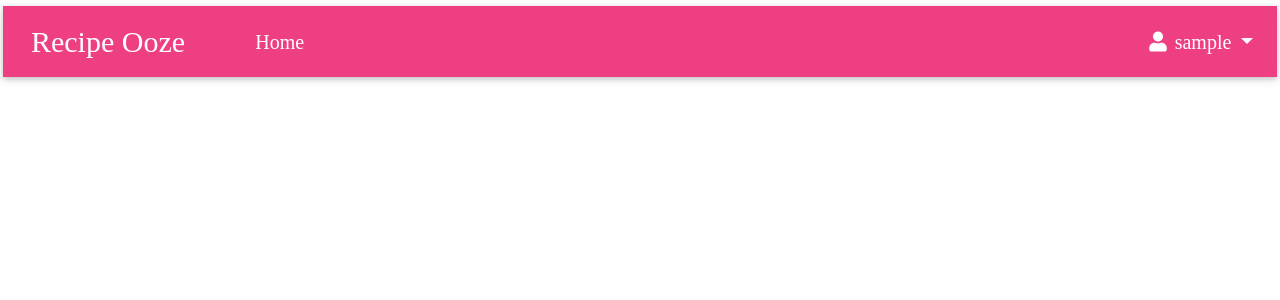
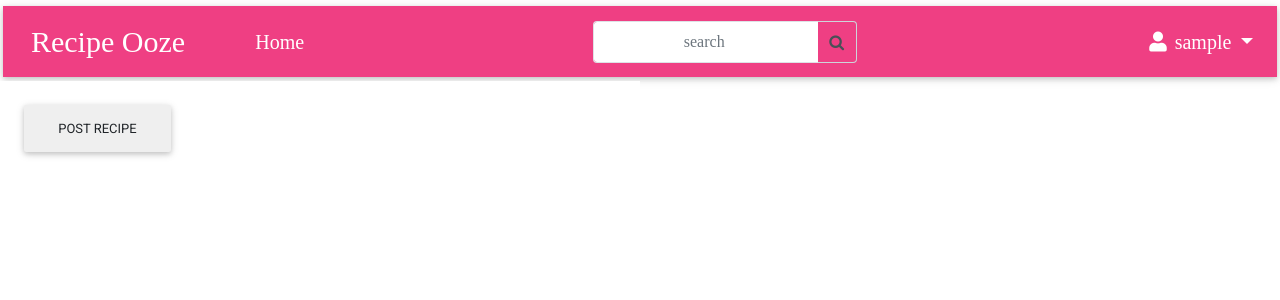
Before and after one commit to alvynah/recipeoozeApi, a Django app: page / in a window 1280 px wide. Shown: the top 300 px of the page. Run offline with Django 3.2, Linux system fonts and the light colour scheme; the visitor is signed in with stand-in values (Sample User, id 1); data that the repository does not hold is empty; some libraries are stand-ins or nearby versions.

Commit message:
Add search function

```diff
--- a/recipe/forms.py
+++ b/recipe/forms.py
@@ -10,3 +10,19 @@ class SignUpForm(UserCreationForm):
     class Meta:
         model = User
         fields = ('username', 'fullname', 'email', 'password1','password2')
+
+class UserUpdateForm(forms.ModelForm):
+    email = forms.EmailField(max_length=254, help_text='Required. Inform a valid email address.')
+
+    class Meta:
+        model = User
+        fields = ('username', 'email')
+class UserProfileForm(forms.ModelForm):
+    class Meta:
+        model = Profile
+        fields = ('name',  'bio', 'prof_pic')
+
+class UploadRecipeForm(forms.ModelForm):
+    class Meta:
+        model = Recipe
+        exclude = ['user']
--- a/recipe/models.py
+++ b/recipe/models.py
@@ -58,6 +58,12 @@ class Recipe(models.Model):
     category=models.ForeignKey(Category,on_delete=models.CASCADE,null=True)
     user=models.ForeignKey(Profile,on_delete=models.CASCADE,related_name='recipe')
 
+    class Meta:
+        '''
+        Class method to display images by date published
+        '''
+        ordering = ["-pk"]
+
     def __str__(self):
         return self.name
 
@@ -73,3 +79,10 @@ class Recipe(models.Model):
     def update_recipe(cls,id,name):
         update = cls.objects.filter(id=id).update(name=name)
         return update
+    @classmethod
+    def get_recipe_by_id(cls,name):
+        recipe=Recipe.objects.filter(name=name)
+        return recipe
+    @classmethod
+    def search_profile(cls, search_term):
+        return cls.objects.filter(ingredient__icontains=search_term).all()
--- a/recipe/templates/recipe/index.html
+++ b/recipe/templates/recipe/index.html
@@ -1,4 +1,30 @@
 {% extends 'recipe/base.html' %}{% load crispy_forms_tags %} {% block content %}{{block.super}}
+
+<div class="col-md-6">
+    <div class="row" style="background-color:white;">
+        <button class="btn uploadButton ml-4 mb-3 mt-4" data-toggle="modal" data-target="#imageUpload">
+			Post Recipe
+		</button>
+        <div class="modal fade" id="imageUpload" tabindex="-1" role="dialog" aria-labelledby="exampleModalCenterTitle" aria-hidden="true">
+            <div class="modal-dialog modal-dialog-centered" role="document">
+                <div class="modal-content">
+                    <div class="modal-header">
+                        <h5 class="modal-title" id="exampleModalLongTitle">Post Recipe</h5>
+                        <button type="button" class="close" data-dismiss="modal" aria-label="Close">
+							<span aria-hidden="true">&times;</span>
+						</button>
+                    </div>
+                    <div class="modal-body uploadForm">
+                        <form action="" method="post" enctype="multipart/form-data" novalidate>
+                            {% csrf_token %} {{ form|crispy }}
+                            <button class="btn btn-sm btn-success">Post</button>
+
+                        </form>
+                    </div>
+                </div>
+            </div>
+        </div>
+    </div>
     <div class="row mt-5">
 
 
--- a/recipe/templates/recipe/navbar.html
+++ b/recipe/templates/recipe/navbar.html
@@ -12,6 +12,16 @@
             </li>
 
         </ul>
+        <form class="mb-0 ml-auto mr-auto" id="searchform" action="{% url 'search_results' %}" role="search">
+
+            <div class="input-group">
+                <input class="form-control py-2 border-right-0  border text-center" type="search" placeholder="search" id="searching" name="search_profile">
+                <span class="input-group-append">
+				<button class="input-group-text bg-transparent border-left-0 sm" type="submit"><i
+						class="fa fa-search "></i></button>
+			</span>
+            </div>
+        </form>
 
         <ul class="navbar-nav ml-auto">
 
@@ -21,7 +31,7 @@
                 <a class="nav-link dropdown-toggle" data-toggle="dropdown">
                     <i class="fas fa-user"></i>&nbsp;<strong>{{user.username}}</strong> </a>
                 <div class="dropdown-menu">
-                    <a class="dropdown-item" href=""><i
+                    <a class="dropdown-item" href=" {%url 'profile' user.username %}"><i
 							class="far fa-user"></i>&nbsp; My account</a>
                     <a class="dropdown-item" href="/logout"><i
 							class="fas fa-sign-out-alt"></i>&nbsp; Log out</a>
--- a/recipe/templates/recipe/user_profile.html
+++ b/recipe/templates/recipe/user_profile.html
@@ -18,7 +18,7 @@
                                 </div>
 
                                 <div class="post-details mt-3 mb-3">
-                                    <span class="mr-5"><strong>{{user_profile.recipe.count}} Recipe {{user_profile.recipe.count|pluralize}}</strong></span>
+                                    <span class="mr-5"><strong>{{user_profile.profile.recipe.count}} Recipe {{user_profile.recipe.count|pluralize}}</strong></span>
                                 </div>
                                 <h5><strong>{{ user_profile.profile.name }}</strong>
                                 </h5>
--- a/recipe/urls.py
+++ b/recipe/urls.py
@@ -7,7 +7,10 @@ from rest_framework.authtoken.views import ObtainAuthToken
 urlpatterns=[
     path('',views.welcome,name='welcome'),
     path('signup/', views.signup_view, name='signup'),
+    path('profile/<username>/', views.profile, name='profile'),
     path('user_profile/<username>/', views.user_profile, name='user_profile'),
+    re_path(r'^search/', views.search_results,name='search_results'),
+
 
 
 
--- a/recipe/views.py
+++ b/recipe/views.py
@@ -1,3 +1,4 @@
+from django.http.response import HttpResponseRedirect
 from django.shortcuts import render
 from django.http  import HttpResponse
 from django.contrib.auth.models import Permission
@@ -15,6 +16,7 @@ from django.shortcuts import render,redirect,get_object_or_404
 from django.contrib.auth import login, authenticate
 from django.contrib.auth.decorators import login_required
 from django.contrib.auth import logout
+import requests
 
 
 
@@ -22,11 +24,27 @@ from django.contrib.auth import logout
 
 
 # Create your views here.
+@login_required()
 def welcome(request):
     recipes=Recipe.objects.all()
     users = User.objects.exclude(id=request.user.id)
+    if request.method=='POST':
+        form=UploadRecipeForm(request.POST,request.FILES)
+        if form.is_valid():
+            post=form.save(commit=False)
+            post.user=request.user.profile
+            post.save()
 
-    return render(request, 'recipe/index.html',{'recipes':recipes,'users':users,})
+
+            return HttpResponseRedirect(request.path_info)
+
+    else:
+        form=UploadRecipeForm()
+    response =requests.get('https://my-bao-server.herokuapp.com/api/allbreadpuns')
+    puns =response.json()
+    return render(request, 'recipe/index.html',{'recipes':recipes,'form':form,'users':users,'puns':puns})
+
+
 
 def user_profile(request, username):
    current_user = request.user
@@ -69,6 +87,44 @@ def signup_view(request):
 
 def logout_view(request):
     logout(request,"welcome.html")
+
+
+def profile(request, username):
+    current_user = request.user.profile
+
+    profile=Profile.objects.get(user=current_user.user)
+    recipes=request.user.profile.recipe.all()
+    if request.method == 'POST':
+      user_form = UserUpdateForm(request.POST, instance=request.user)
+      profile_form = UserProfileForm(request.POST, request.FILES, instance=request.user.profile)
+      if user_form.is_valid() and profile_form.is_valid():
+            user = user_form.save(commit=False)
+            user.profile=profile
+            user.profile = request.user.profile
+            user.save()
+
+            prof = profile_form.save(commit=False)
+            prof.profile=profile
+            prof.profile = request.user.profile
+            prof.save()
+
+
+            return HttpResponseRedirect(request.path_info)
+    else:
+      user_form = UserUpdateForm(instance=request.user)
+      profile_form = UserProfileForm(instance=request.user.profile)
+
+
+    params = {
+        'user_form': user_form,
+        'profile_form': profile_form,
+        'recipes': recipes,
+
+        }
+    return render(request, 'recipe/profile.html', params)
+
+
+
 
 ##API endpoint##
 
@@ -274,3 +330,17 @@ class ProfileDetailsList(APIView):
         profiles=Profile.objects.all()
         serializers=ProfileSerializer(profiles,many=True)
         return Response(serializers.data)
+
+@login_required
+def search_results(request):
+    recipes=Recipe.objects.all()
+
+    if 'search_profile' in request.GET and request.GET["search_profile"]:
+        search_term = request.GET.get("search_profile")
+        searched_profiles = Recipe.search_profile(search_term)
+        print(searched_profiles)
+        message = f"{search_term}"
+        return render(request, 'recipe/search.html', {"message":message,"profiles": searched_profiles})
+    else:
+        message = "You haven't searched for any recipe"
+    return render(request, 'recipe/search.html', {'message': message,'recipes':recipes})
```
Also changed, not shown: recipe/templates/recipe/profile.html (+154 -0 lines), recipe/templates/recipe/search.html (added, +27 -0 lines), recipe/services.py (added), 1 other file. Lines whose indentation alone changed are shown as unchanged.
